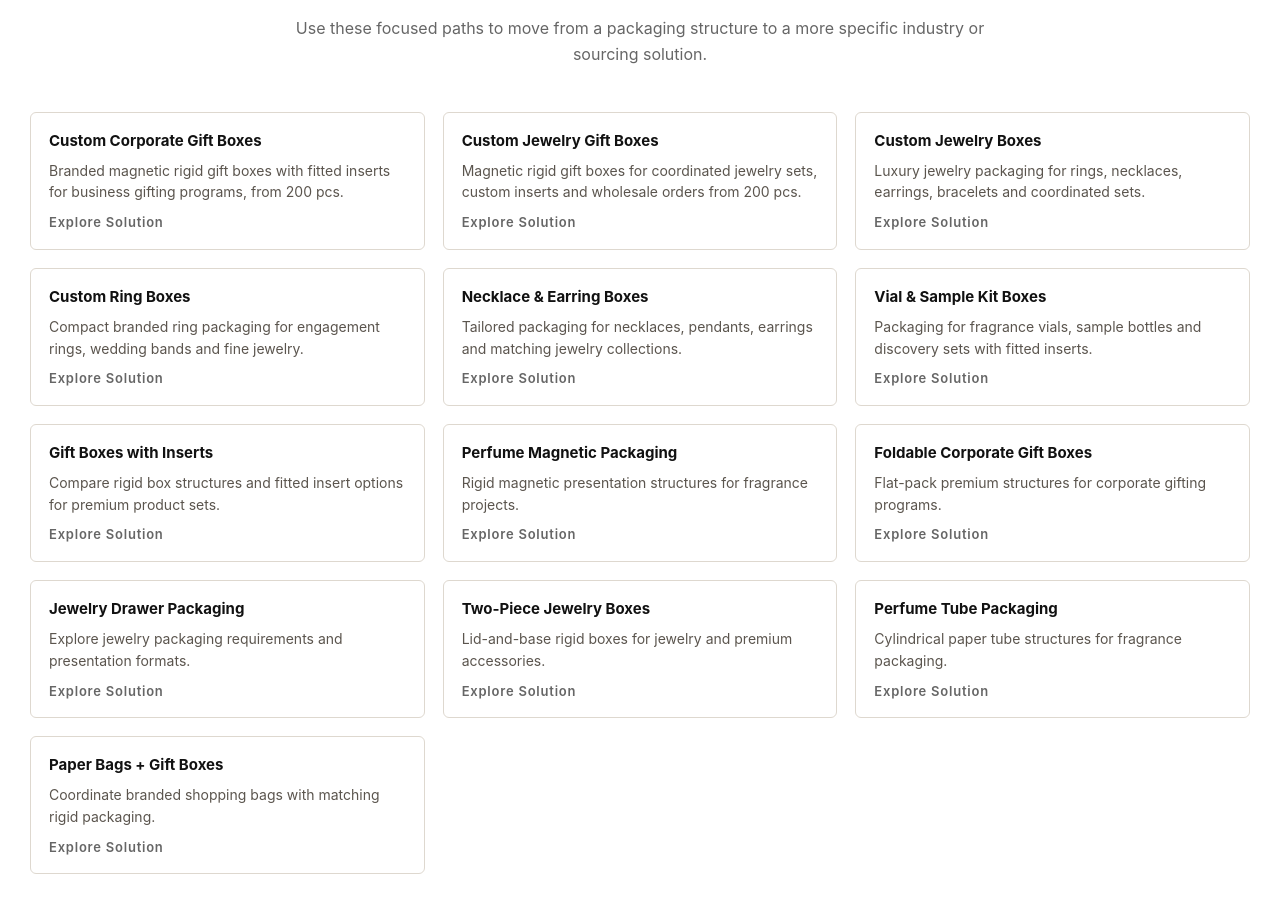
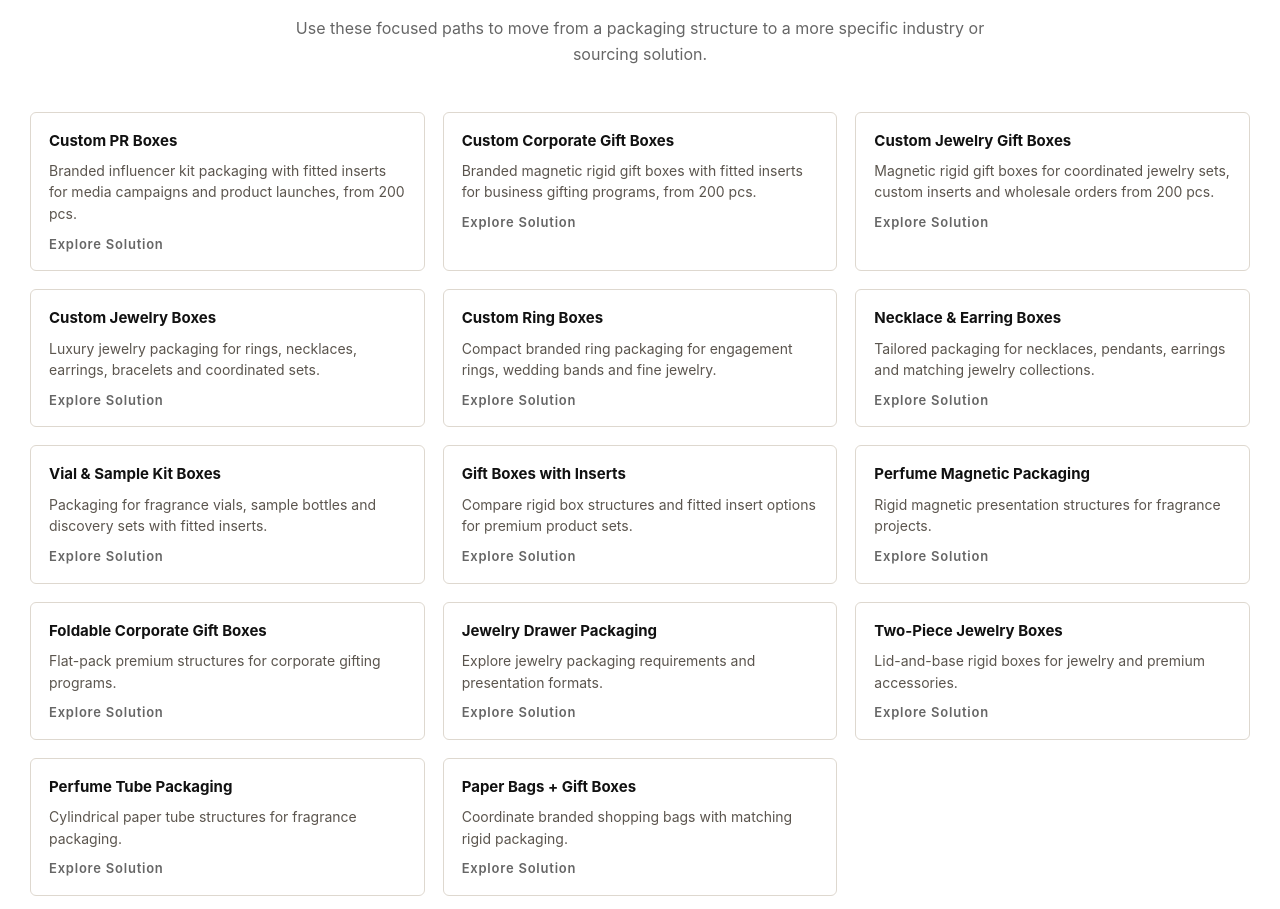
Before and after one commit to zikaiou/soriva-packaging, a Next.js app: page /products in a window 1280 px wide. Shown: the part 2666-3575 px from the top of the page. Built offline with nearby package versions, Linux system fonts and the light colour scheme.

Commit message:
Add product 19 PR boxes entry

```diff
--- a/src/app/products/page.tsx
+++ b/src/app/products/page.tsx
@@ -102,6 +102,7 @@ const featuredStyles = [
 ];
 
 const buyingPaths = [
+  { title: "Custom PR Boxes", desc: "Branded influencer kit packaging with fitted inserts for media campaigns and product launches, from 200 pcs.", href: "/products/custom-pr-boxes/" },
   { title: "Custom Corporate Gift Boxes", desc: "Branded magnetic rigid gift boxes with fitted inserts for business gifting programs, from 200 pcs.", href: "/products/custom-corporate-gift-boxes/" },
   { title: "Custom Jewelry Gift Boxes", desc: "Magnetic rigid gift boxes for coordinated jewelry sets, custom inserts and wholesale orders from 200 pcs.", href: "/products/custom-jewelry-gift-boxes/" },
   { title: "Custom Jewelry Boxes", desc: "Luxury jewelry packaging for rings, necklaces, earrings, bracelets and coordinated sets.", href: "/products/custom-jewelry-boxes/" },
```
